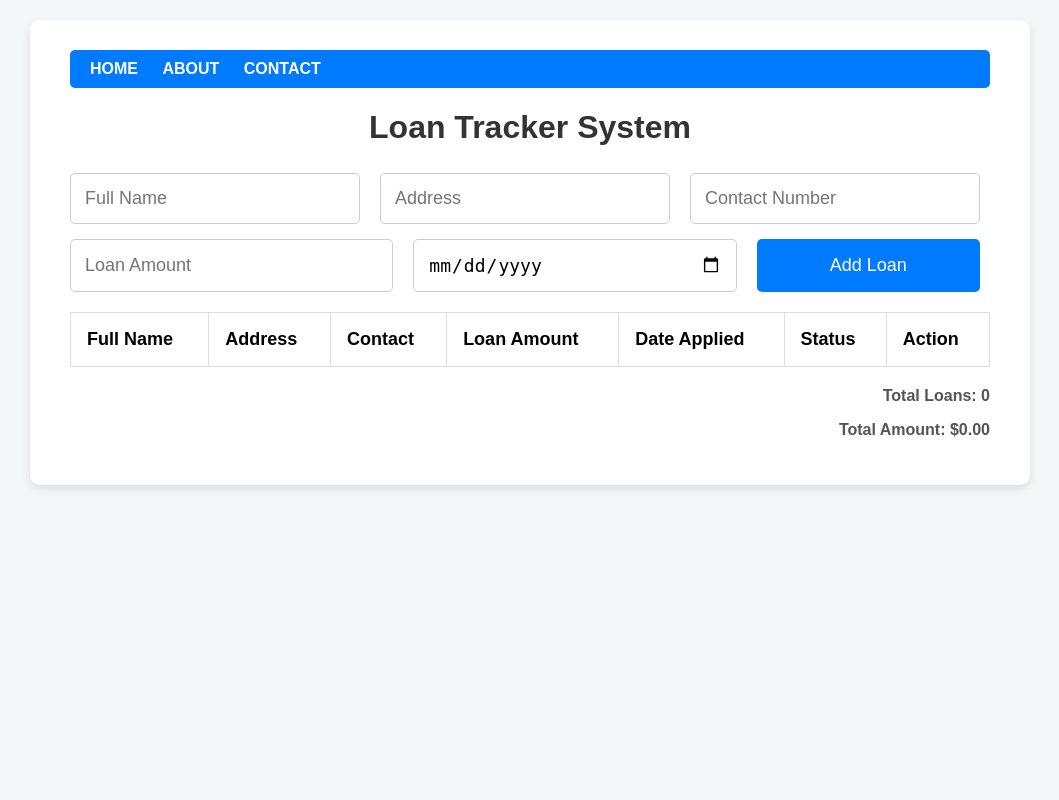
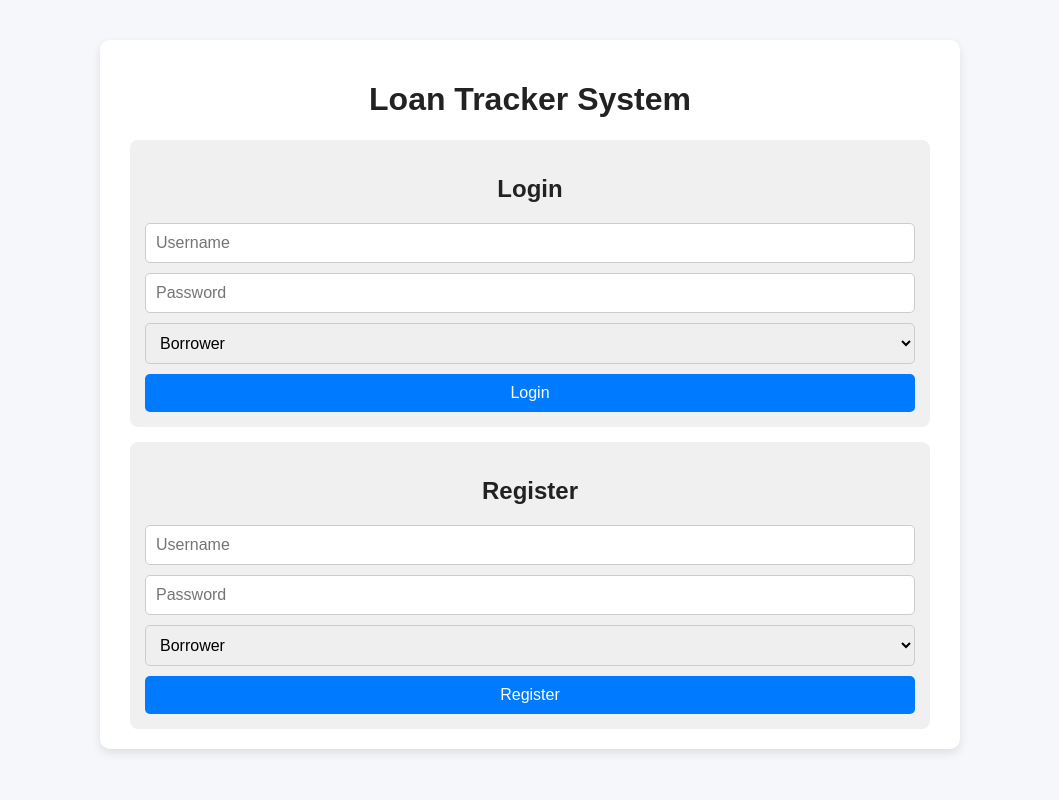
Before and after one commit to brylrabadon/Web, a Flask app: page / in a window 1280 px wide. Shown: the whole page, without its empty margins (110-1169 px from the left). Run offline with Flask 3, Linux system fonts and the light colour scheme; lists and menus that the app fills with data are empty.

Commit message:
wowpython

```diff
--- a/static/style.css
+++ b/static/style.css
@@ -1,90 +1,101 @@
-* {
-    box-sizing: border-box;
-}
-
 body {
   font-family: Arial, sans-serif;
-    background-color: #f4f7f8;
+  background: #f5f7fa;
   margin: 0;
-    padding: 20px;
-    display: flex;
-    justify-content: center;
+  padding: 0;
+  color: #333;
 }
 
 .container {
-    background: white;
-    padding: 30px 40px;
+  width: 90%;
+  max-width: 800px;
+  margin: 40px auto;
+  background: #fff;
   border-radius: 10px;
-    max-width: 1000px; /* Increased from 700px */
-    width: 100%;
-    box-shadow: 0 4px 8px rgba(0,0,0,0.1);
+  padding: 20px 30px;
+  box-shadow: 0 4px 10px rgba(0, 0, 0, 0.1);
 }
 
-h1 {
+h1, h2 {
   text-align: center;
-    color: #333;
+  color: #222;
+}
+
+.logout {
+  display: inline-block;
+  background: #c0392b;
+  color: #fff;
+  text-decoration: none;
+  padding: 8px 15px;
+  border-radius: 5px;
+  float: right;
+  margin-top: -40px;
+}
+
+.form-box {
+  background: #f0f0f0;
+  padding: 15px;
+  margin-top: 15px;
+  border-radius: 8px;
 }
 
 form {
   display: flex;
+  flex-direction: column;
   gap: 10px;
-    margin-bottom: 20px;
-    flex-wrap: wrap;
 }
 
-form input, form button {
-    padding: 14px;  /* Increased padding */
-    font-size: 18px; /* Larger font size */
+input, select, button {
+  padding: 10px;
+  border-radius: 5px;
   border: 1px solid #ccc;
-    border-radius: 5px;
+  font-size: 16px;
 }
 
-form input:focus {
-    border-color: #007BFF;
-    outline: none;
+button {
+  background-color: #007bff;
+  color: #fff;
+  border: none;
+  cursor: pointer;
+  transition: background 0.3s;
 }
 
-form button {
-    background-color: #007BFF;
-    color: white;
-    border: none;
-    cursor: pointer;
-    flex-grow: 1;
-    min-width: 150px; /* Wider button */
-    transition: background-color 0.3s ease;
-}
-
-form button:hover {
+button:hover {
   background-color: #0056b3;
 }
 
 table {
   width: 100%;
   border-collapse: collapse;
-    margin-bottom: 15px;
-    font-size: 18px; /* Bigger font size */
+  margin-top: 15px;
 }
 
-table th, table td {
-    padding: 16px; /* Bigger padding */
-    border-bottom: 1px solid #ddd;
-    text-align: left;
+th, td {
+  border: 1px solid #ddd;
+  padding: 10px;
+  text-align: center;
 }
 
-.overdue {
-    color: red;
-    font-weight: bold;
+th {
+  background-color: #007bff;
+  color: white;
 }
 
-#summary {
-    text-align: right;
-    font-weight: bold;
-    color: #555;
+.flash-messages {
+  list-style: none;
+  padding: 10px;
+  margin: 10px 0;
+  background: #ffefc3;
+  border: 1px solid #f1c40f;
+  border-radius: 5px;
 }
 
-/* Responsive for smaller screens */
-@media (max-width: 768px) {
-    form input, form button {
-        flex: 1 1 100%;
+.approve {
+  color: green;
+  text-decoration: none;
 }
+
+.reject {
+  color: red;
+  text-decoration: none;
 }
--- a/templates/index.html
+++ b/templates/index.html
@@ -1,173 +1,51 @@
 <!DOCTYPE html>
 <html lang="en">
 <head>
-    <meta charset="UTF-8" />
-    <meta name="viewport" content="width=device-width, initial-scale=1" />
-    <title>Loan Tracker</title>
-    <link rel="stylesheet" href="{{ url_for('static', filename='style.css') }}">
-    <style>
-        nav {
-            background-color: #007BFF;
-            padding: 10px 20px;
-            margin-bottom: 20px;
-            border-radius: 5px;
-        }
-        nav a {
-            color: white;
-            margin-right: 20px;
-            font-weight: bold;
-            text-decoration: none;
-            font-size: 16px;
-        }
-        nav a:hover {
-            text-decoration: underline;
-        }
-        .overdue {
-            color: red;
-            font-weight: bold;
-        }
-        table {
-            width: 100%;
-            border-collapse: collapse;
-            margin-top: 20px;
-        }
-        th, td {
-            padding: 10px;
-            border: 1px solid #ddd;
-            text-align: left;
-        }
-        #summary {
-            margin-top: 20px;
-        }
-        input, button {
-            padding: 8px;
-            margin-right: 10px;
-            margin-top: 5px;
-        }
-        #loan-form {
-            display: flex;
-            flex-wrap: wrap;
-            gap: 10px;
-        }
-        #loan-form input {
-            flex: 1 1 200px;
-        }
-        #loan-form button {
-            flex: 1 1 100px;
-            background-color: #007BFF;
-            color: white;
-            border: none;
-            cursor: pointer;
-        }
-        #loan-form button:hover {
-            background-color: #0056b3;
-        }
-    </style>
+  <meta charset="UTF-8">
+  <meta name="viewport" content="width=device-width, initial-scale=1.0">
+  <title>Loan Tracker - Login/Register</title>
+  <link rel="stylesheet" href="{{ url_for('static', filename='style.css') }}">
 </head>
 <body>
-    <div class="container">
-        <nav>
-            <a href="{{ url_for('index') }}">HOME</a>
-            <a href="{{ url_for('about') }}">ABOUT</a>
-            <a href="{{ url_for('contact') }}">CONTACT</a>
-        </nav>
+  <div class="container">
+    <h1>Loan Tracker System</h1>
 
-        <h1>Loan Tracker System</h1>
-        <form id="loan-form">
-            <input type="text" id="full-name" placeholder="Full Name" required />
-            <input type="text" id="address" placeholder="Address" required />
-            <input type="tel" id="contact" placeholder="Contact Number" required pattern="[0-9+\-() ]{7,}" title="Please enter a valid phone number" />
-            <input type="number" id="amount" placeholder="Loan Amount" required min="0.01" step="0.01" />
-            <input type="date" id="applied-date" required />
-            <button type="submit">Add Loan</button>
-        </form>
+    <!-- Flash Messages -->
+    {% with messages = get_flashed_messages() %}
+      {% if messages %}
+        <ul class="flash-messages">
+          {% for msg in messages %}
+            <li>{{ msg }}</li>
+          {% endfor %}
+        </ul>
+      {% endif %}
+    {% endwith %}
 
-        <table id="loan-table">
-            <thead>
-                <tr>
-                    <th>Full Name</th>
-                    <th>Address</th>
-                    <th>Contact</th>
-                    <th>Loan Amount</th>
-                    <th>Date Applied</th>
-                    <th>Status</th>
-                    <th>Action</th>
-                </tr>
-            </thead>
-            <tbody>
-                <!-- Loans will appear here -->
-            </tbody>
-        </table>
-
-        <div id="summary">
-            <p>Total Loans: <span id="total-count">0</span></p>
-            <p>Total Amount: $<span id="total-amount">0.00</span></p>
-        </div>
+    <div class="form-box">
+      <h2>Login</h2>
+      <form method="POST" action="{{ url_for('login') }}">
+        <input type="text" name="username" placeholder="Username" required>
+        <input type="password" name="password" placeholder="Password" required>
+        <select name="role" required>
+          <option value="borrower">Borrower</option>
+          <option value="admin">Admin</option>
+        </select>
+        <button type="submit">Login</button>
+      </form>
     </div>
 
-    <script>
-        const loanForm = document.getElementById('loan-form');
-        const loanTableBody = document.querySelector('#loan-table tbody');
-        const totalCountElem = document.getElementById('total-count');
-        const totalAmountElem = document.getElementById('total-amount');
-
-        let loans = [];
-
-        function renderLoans() {
-            loanTableBody.innerHTML = '';
-            let totalAmount = 0;
-
-            loans.forEach((loan, index) => {
-                const row = document.createElement('tr');
-
-                // Determine status: If applied date older than 30 days, mark as overdue, else pending
-                const appliedDate = new Date(loan.appliedDate);
-                const now = new Date();
-                const daysSinceApplied = Math.floor((now - appliedDate) / (1000 * 60 * 60 * 24));
-                const status = daysSinceApplied > 30 ? '<span class="overdue">Overdue</span>' : 'Pending';
-
-                row.innerHTML = `
-                    <td>${loan.fullName}</td>
-                    <td>${loan.address}</td>
-                    <td>${loan.contact}</td>
-                    <td>$${loan.amount.toFixed(2)}</td>
-                    <td>${loan.appliedDate}</td>
-                    <td>${status}</td>
-                    <td><button onclick="removeLoan(${index})">Delete</button></td>
-                `;
-
-                loanTableBody.appendChild(row);
-                totalAmount += loan.amount;
-            });
-
-            totalCountElem.textContent = loans.length;
-            totalAmountElem.textContent = totalAmount.toFixed(2);
-        }
-
-        function removeLoan(index) {
-            loans.splice(index, 1);
-            renderLoans();
-        }
-
-        loanForm.addEventListener('submit', e => {
-            e.preventDefault();
-
-            const fullName = document.getElementById('full-name').value.trim();
-            const address = document.getElementById('address').value.trim();
-            const contact = document.getElementById('contact').value.trim();
-            const amount = parseFloat(document.getElementById('amount').value);
-            const appliedDate = document.getElementById('applied-date').value;
-
-            if (fullName && address && contact && amount > 0 && appliedDate) {
-                loans.push({ fullName, address, contact, amount, appliedDate });
-                loanForm.reset();
-                renderLoans();
-            } else {
-                alert("Please fill in all fields correctly.");
-            }
-        });
-
-        renderLoans();
-    </script>
+    <div class="form-box">
+      <h2>Register</h2>
+      <form method="POST" action="{{ url_for('register') }}">
+        <input type="text" name="username" placeholder="Username" required>
+        <input type="password" name="password" placeholder="Password" required>
+        <select name="role" required>
+          <option value="borrower">Borrower</option>
+          <option value="admin">Admin</option>
+        </select>
+        <button type="submit">Register</button>
+      </form>
+    </div>
+  </div>
 </body>
 </html>
```
Also changed, not shown: bryl.py (+180 -9 lines), templates/about.html (deleted, +0 -60 lines), templates/admin.html (added, +79 -0 lines), templates/borrower.html (added, +57 -0 lines), loan_system.db (added). Lines whose indentation alone changed are shown as unchanged.
